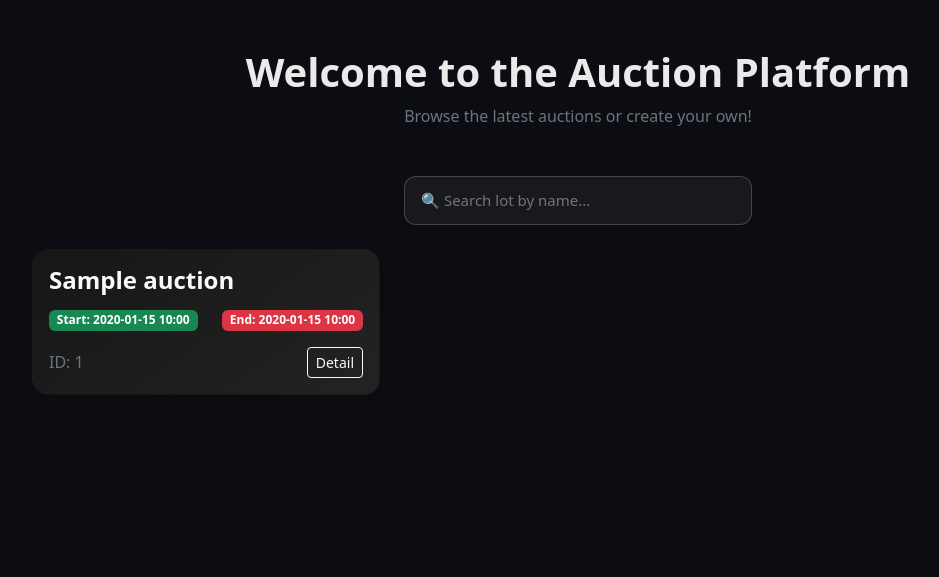
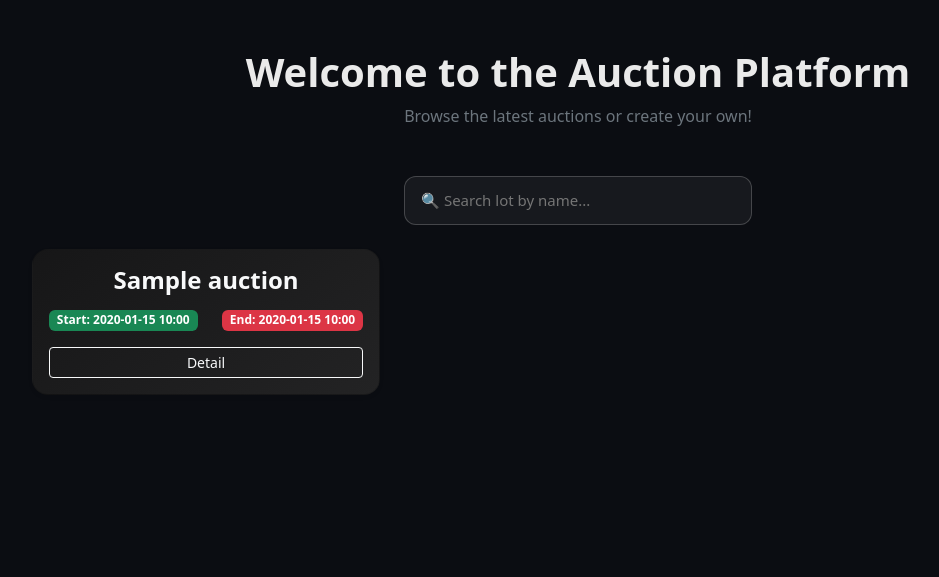
Before and after one commit to zdkazuha/Django_Auction, a Django app: template auctions/templates/auctions/index.html in a window 1280 px wide. Shown: the part 57-634 px from the top of the page, without its empty margins (62-1001 px from the left). Run offline with Django 5.2, Linux system fonts and the light colour scheme; the template is opened without the code that fills it: most values are stand-ins (such as "Sample title", 1, 10 or a date in 2020); some libraries are stand-ins or nearby versions.

Commit message:
update design

```diff
--- a/auctions/templates/auctions/index.html
+++ b/auctions/templates/auctions/index.html
@@ -65,7 +65,7 @@
         "
       >
         <div class="card-body d-flex flex-column">
-          <h4 class="card-title fw-bold mb-3">{{ auction.title }}</h4>
+          <h4 class="card-title fw-bold mb-3" style="text-align: center;">{{ auction.title }}</h4>
 
           <div class="d-flex justify-content-between mb-3">
             <span class="badge bg-success">
@@ -79,11 +79,11 @@
           <div
             class="mt-auto d-flex justify-content-between align-items-center"
           >
-            <span class="text-secondary">ID: {{ auction.id }}</span>
             <a
               href="/auctions/{{ auction.id }}/"
               class="btn btn-outline-light btn-sm"
-            >
+              style="width: 100%;"
+              >
               Detail
             </a>
           </div>
```
Also changed, not shown: auctions/templates/auctions/components/auction_form.html (renamed from lots/templates/components/auction_form.html), auctions/templates/auctions/create.html (renamed from lots/templates/auctions/create.html), auctions/templates/auctions/edit.html (renamed from lots/templates/auctions/edit.html).
